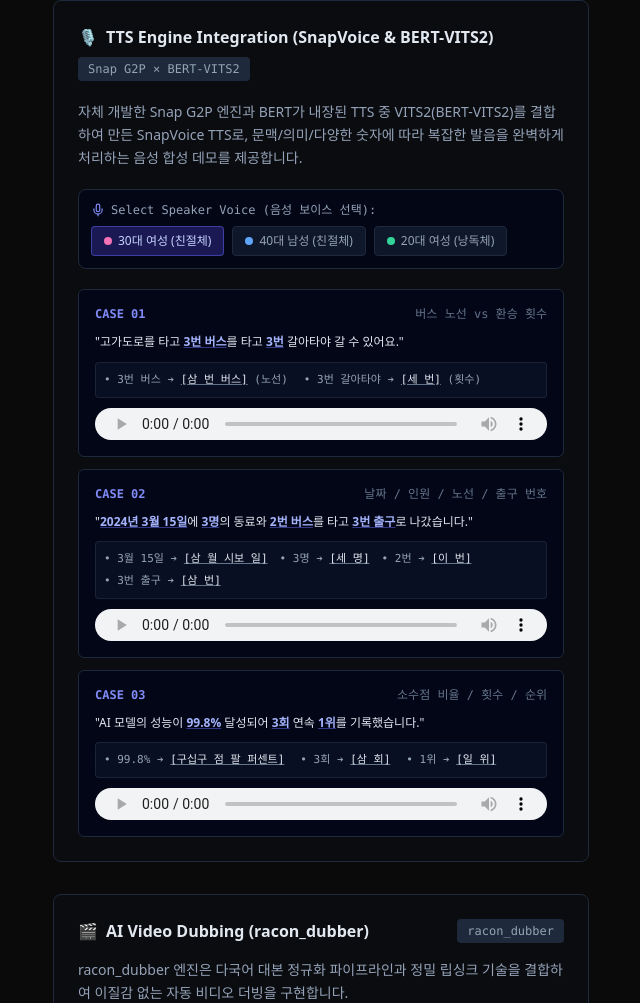
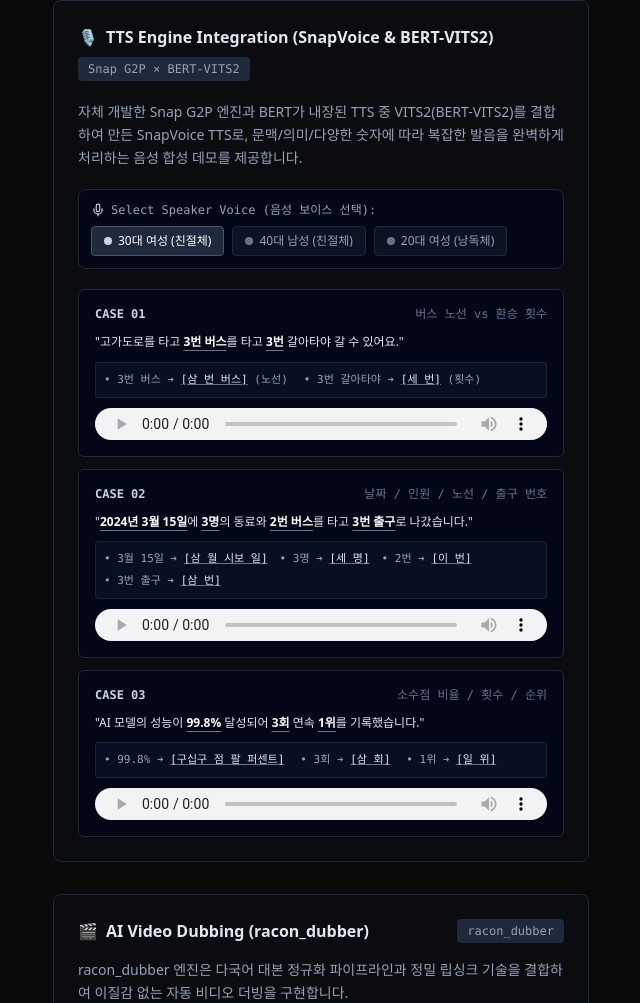
Before and after one commit to snap-libs/snap_cpp, a plain HTML site: page website/index.html in a window 1280 px wide. Shown: the part 4891-5894 px from the top of the page, without its empty margins (595-1235 px from the left). Drawn offline with nearby package versions, Linux system fonts and the light colour scheme.

Commit message:
fix(website): harmonize SnapVoice TTS demo card colors with dark slate theme

```diff
--- a/models/ko/v1.0.0/snap_config.json
+++ b/models/ko/v1.0.0/snap_config.json
@@ -15,5 +15,9 @@
       "head_onnx": "KR_model_morph.onnx"
     }
   },
-  "builtin_brand_dict": "KR_builtin_brand_dict.json"
+  "builtin_brand_dict": "KR_builtin_brand_dict.json",
+  "vowel_length": {
+    "enabled": true,
+    "long_dict": "phon_vowel_length.json"
+  }
 }
--- a/website/index.html
+++ b/website/index.html
@@ -594,20 +594,20 @@
               <!-- Speaker Selector Bar -->
               <div class="p-3 rounded-lg bg-slate-950/80 border border-slate-800 space-y-2">
                 <div class="text-xs font-mono text-slate-400 flex items-center gap-1.5">
-                  <svg xmlns="http://www.w3.org/2000/svg" width="14" height="14" viewBox="0 0 24 24" fill="none" stroke="currentColor" stroke-width="2" stroke-linecap="round" stroke-linejoin="round" class="text-indigo-400"><path d="M12 2a3 3 0 0 0-3 3v7a3 3 0 0 0 6 0V5a3 3 0 0 0-3-3Z"/><path d="M19 10v2a7 7 0 0 1-14 0v-2"/><line x1="12" x2="12" y1="19" y2="22"/></svg>
+                  <svg xmlns="http://www.w3.org/2000/svg" width="14" height="14" viewBox="0 0 24 24" fill="none" stroke="currentColor" stroke-width="2" stroke-linecap="round" stroke-linejoin="round" class="text-slate-300"><path d="M12 2a3 3 0 0 0-3 3v7a3 3 0 0 0 6 0V5a3 3 0 0 0-3-3Z"/><path d="M19 10v2a7 7 0 0 1-14 0v-2"/><line x1="12" x2="12" y1="19" y2="22"/></svg>
                   <span>Select Speaker Voice (음성 보이스 선택):</span>
                 </div>
                 <div class="flex flex-wrap gap-2">
-                  <button class="snapvoice-spk-btn active px-3 py-1.5 rounded text-xs font-medium border transition-colors bg-indigo-600/30 text-indigo-200 border-indigo-500/50 flex items-center gap-1.5" data-speaker="KR_30sF_064_친절체">
-                    <span class="w-2 h-2 rounded-full bg-pink-400"></span>
+                  <button class="snapvoice-spk-btn active px-3 py-1.5 rounded text-xs font-medium border transition-colors bg-slate-800 text-white border-slate-600 flex items-center gap-1.5" data-speaker="KR_30sF_064_친절체">
+                    <span class="w-2 h-2 rounded-full bg-slate-300"></span>
                     <span>30대 여성 (친절체)</span>
                   </button>
-                  <button class="snapvoice-spk-btn px-3 py-1.5 rounded text-xs font-medium border transition-colors bg-slate-900 text-slate-400 border-slate-800 hover:text-slate-200 flex items-center gap-1.5" data-speaker="KR_40sM_022_친절체">
-                    <span class="w-2 h-2 rounded-full bg-blue-400"></span>
+                  <button class="snapvoice-spk-btn px-3 py-1.5 rounded text-xs font-medium border transition-colors bg-slate-900/80 text-slate-400 border-slate-800 hover:text-slate-200 flex items-center gap-1.5" data-speaker="KR_40sM_022_친절체">
+                    <span class="w-2 h-2 rounded-full bg-slate-500"></span>
                     <span>40대 남성 (친절체)</span>
                   </button>
-                  <button class="snapvoice-spk-btn px-3 py-1.5 rounded text-xs font-medium border transition-colors bg-slate-900 text-slate-400 border-slate-800 hover:text-slate-200 flex items-center gap-1.5" data-speaker="KR_20sF_010_낭독체">
-                    <span class="w-2 h-2 rounded-full bg-emerald-400"></span>
+                  <button class="snapvoice-spk-btn px-3 py-1.5 rounded text-xs font-medium border transition-colors bg-slate-900/80 text-slate-400 border-slate-800 hover:text-slate-200 flex items-center gap-1.5" data-speaker="KR_20sF_010_낭독체">
+                    <span class="w-2 h-2 rounded-full bg-slate-500"></span>
                     <span>20대 여성 (낭독체)</span>
                   </button>
                 </div>
@@ -618,11 +618,11 @@
                 <!-- Case 1 -->
                 <div class="snapvoice-card p-4 rounded-md bg-slate-950 border border-slate-800 space-y-2.5" data-sent-id="sent1_bus_transfer">
                   <div class="flex justify-between items-center text-xs font-mono">
-                    <span class="text-indigo-400 font-semibold">CASE 01</span>
+                    <span class="text-slate-300 font-semibold">CASE 01</span>
                     <span class="text-slate-500">버스 노선 vs 환승 횟수</span>
                   </div>
                   <p class="text-xs text-slate-200 font-sans leading-relaxed">
-                    "고가도로를 타고 <strong class="text-indigo-300 underline decoration-indigo-500/50">3번 버스</strong>를 타고 <strong class="text-indigo-300 underline decoration-indigo-500/50">3번</strong> 갈아타야 갈 수 있어요."
+                    "고가도로를 타고 <strong class="text-white underline decoration-slate-500 underline-offset-4">3번 버스</strong>를 타고 <strong class="text-white underline decoration-slate-500 underline-offset-4">3번</strong> 갈아타야 갈 수 있어요."
                   </p>
                   <div class="text-[11px] font-mono text-slate-400 bg-slate-900/60 p-2 rounded border border-slate-800/80 flex flex-wrap gap-x-4 gap-y-1">
                     <span>• 3번 버스 ➔ <u class="text-slate-200 decoration-slate-500">[삼 번 버스]</u> (노선)</span>
@@ -634,11 +634,11 @@
                 <!-- Case 2 -->
                 <div class="snapvoice-card p-4 rounded-md bg-slate-950 border border-slate-800 space-y-2.5" data-sent-id="sent2_date_counter">
                   <div class="flex justify-between items-center text-xs font-mono">
-                    <span class="text-indigo-400 font-semibold">CASE 02</span>
+                    <span class="text-slate-300 font-semibold">CASE 02</span>
                     <span class="text-slate-500">날짜 / 인원 / 노선 / 출구 번호</span>
                   </div>
                   <p class="text-xs text-slate-200 font-sans leading-relaxed">
-                    "<strong class="text-indigo-300 underline decoration-indigo-500/50">2024년 3월 15일</strong>에 <strong class="text-indigo-300 underline decoration-indigo-500/50">3명</strong>의 동료와 <strong class="text-indigo-300 underline decoration-indigo-500/50">2번 버스</strong>를 타고 <strong class="text-indigo-300 underline decoration-indigo-500/50">3번 출구</strong>로 나갔습니다."
+                    "<strong class="text-white underline decoration-slate-500 underline-offset-4">2024년 3월 15일</strong>에 <strong class="text-white underline decoration-slate-500 underline-offset-4">3명</strong>의 동료와 <strong class="text-white underline decoration-slate-500 underline-offset-4">2번 버스</strong>를 타고 <strong class="text-white underline decoration-slate-500 underline-offset-4">3번 출구</strong>로 나갔습니다."
                   </p>
                   <div class="text-[11px] font-mono text-slate-400 bg-slate-900/60 p-2 rounded border border-slate-800/80 flex flex-wrap gap-x-3 gap-y-1">
                     <span>• 3월 15일 ➔ <u class="text-slate-200 decoration-slate-500">[삼 월 시보 일]</u></span>
@@ -652,11 +652,11 @@
                 <!-- Case 3 -->
                 <div class="snapvoice-card p-4 rounded-md bg-slate-950 border border-slate-800 space-y-2.5" data-sent-id="sent3_ai_percentage">
                   <div class="flex justify-between items-center text-xs font-mono">
-                    <span class="text-indigo-400 font-semibold">CASE 03</span>
+                    <span class="text-slate-300 font-semibold">CASE 03</span>
                     <span class="text-slate-500">소수점 비율 / 횟수 / 순위</span>
                   </div>
                   <p class="text-xs text-slate-200 font-sans leading-relaxed">
-                    "AI 모델의 성능이 <strong class="text-indigo-300 underline decoration-indigo-500/50">99.8%</strong> 달성되어 <strong class="text-indigo-300 underline decoration-indigo-500/50">3회</strong> 연속 <strong class="text-indigo-300 underline decoration-indigo-500/50">1위</strong>를 기록했습니다."
+                    "AI 모델의 성능이 <strong class="text-white underline decoration-slate-500 underline-offset-4">99.8%</strong> 달성되어 <strong class="text-white underline decoration-slate-500 underline-offset-4">3회</strong> 연속 <strong class="text-white underline decoration-slate-500 underline-offset-4">1위</strong>를 기록했습니다."
                   </p>
                   <div class="text-[11px] font-mono text-slate-400 bg-slate-900/60 p-2 rounded border border-slate-800/80 flex flex-wrap gap-x-4 gap-y-1">
                     <span>• 99.8% ➔ <u class="text-slate-200 decoration-slate-500">[구십구 점 팔 퍼센트]</u></span>
--- a/website/script.js
+++ b/website/script.js
@@ -163,13 +163,13 @@
       btn.addEventListener('click', () => {
         const selectedSpeaker = btn.getAttribute('data-speaker');
 
-        // Button style toggle
+        // Button style toggle - matching dark slate design tokens
         snapvoiceButtons.forEach(b => {
-          b.classList.remove('active', 'bg-indigo-600/30', 'text-indigo-200', 'border-indigo-500/50');
-          b.classList.add('bg-slate-900', 'text-slate-400', 'border-slate-800');
+          b.classList.remove('active', 'bg-slate-800', 'text-white', 'border-slate-600');
+          b.classList.add('bg-slate-900/80', 'text-slate-400', 'border-slate-800');
         });
-        btn.classList.add('active', 'bg-indigo-600/30', 'text-indigo-200', 'border-indigo-500/50');
-        btn.classList.remove('bg-slate-900', 'text-slate-400', 'border-slate-800');
+        btn.classList.add('active', 'bg-slate-800', 'text-white', 'border-slate-600');
+        btn.classList.remove('bg-slate-900/80', 'text-slate-400', 'border-slate-800');
 
         // Update Audio Sources
         snapvoiceCards.forEach(card => {
```
